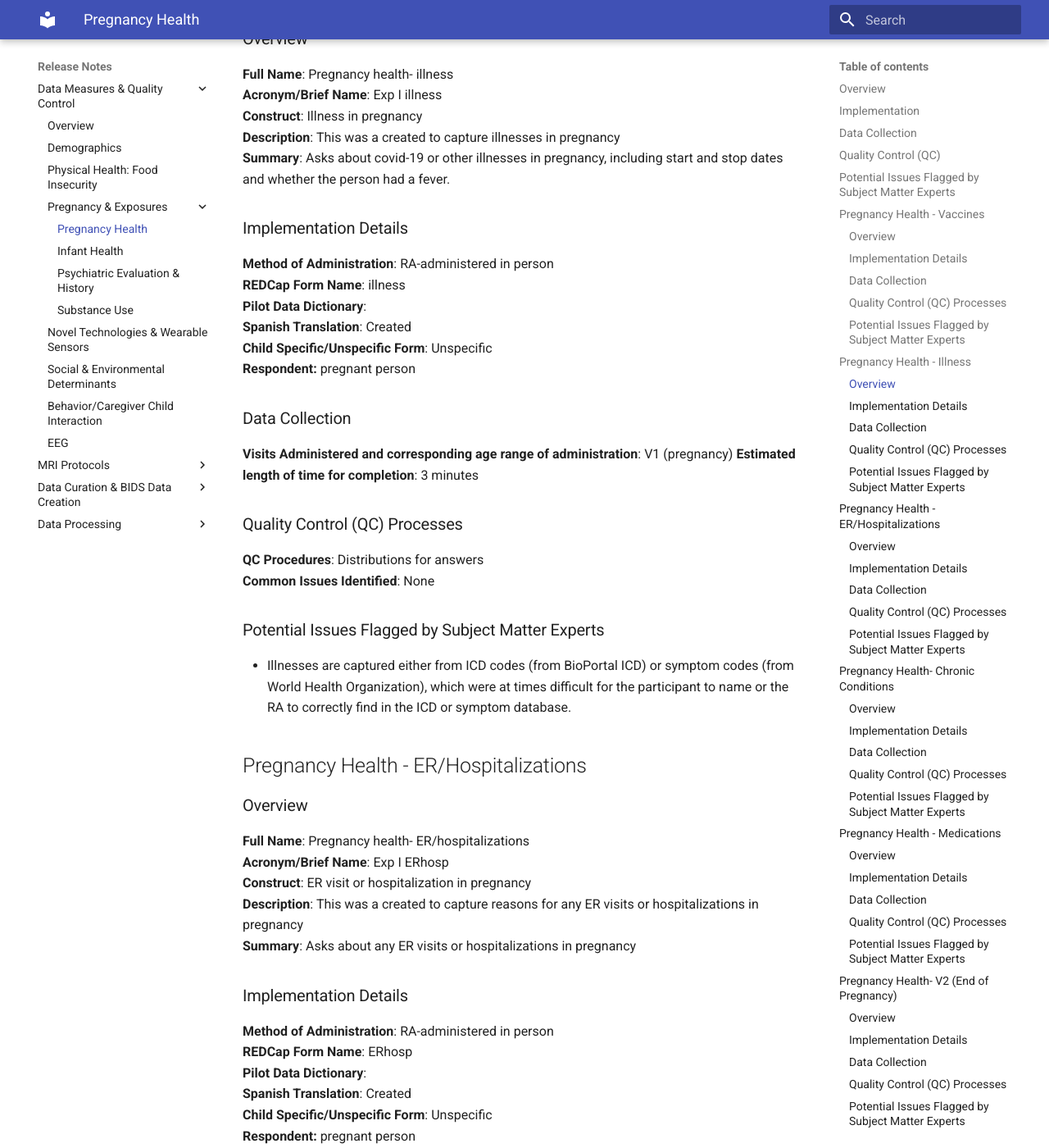
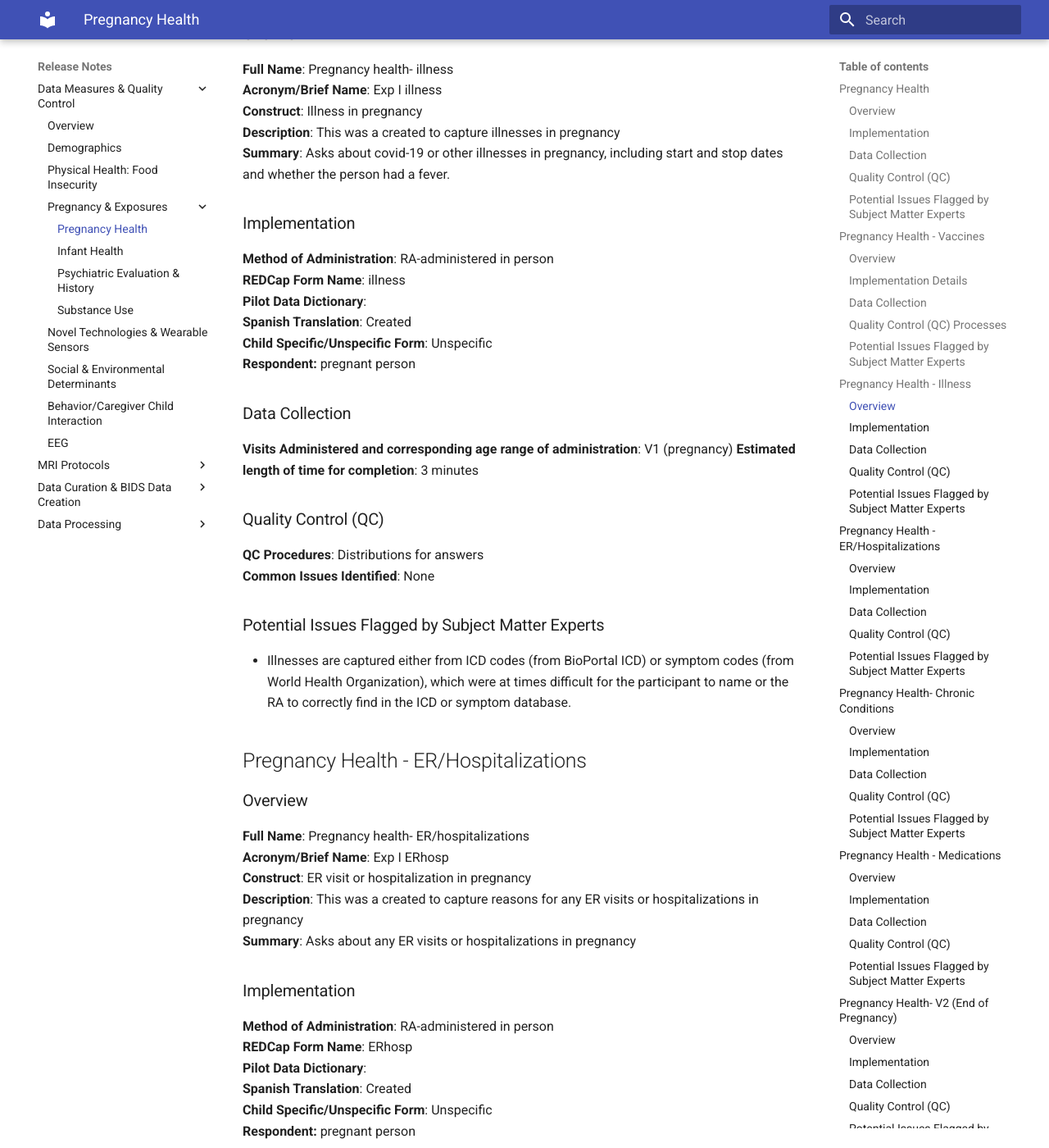
Before and after one commit to mattcieslak/hbcd-docs, an MkDocs documentation site: the page built from docs/measures/pregexp/preghealth.md, in a window 1280 px wide and 1400 px high, scrolled down 2061 px. Shown: the whole window at 82% size. Built offline with MkDocs 1.6.1 and Material for MkDocs 9.7.7, drawn with Linux system fonts in a browser that asks for light colours; some of the changed text lies outside the part shown.

Commit message:
Update preghealth.md

```diff
--- a/docs/measures/pregexp/preghealth.md
+++ b/docs/measures/pregexp/preghealth.md
@@ -1,12 +1,12 @@
-# Pregnancy Health
-## Overview
+## Pregnancy Health
+### Overview
 **Full Name**: Pregnancy health
 **Acronym/Brief Name**: Healthhx
 **Construct**: Pre-pregnancy and pregnancy health
 **Description**: This was a created to assess pre-pregnancy and pregnancy health
 **Summary**: Gravidity and parity, height and weight, pregnancy intentions, use of assisted reproductive technology, start of prenatal care, prenatal vitamin or aspirin use, secondhand smoke.
 
-## Implementation
+### Implementation
 **Method of Administration**: self-administered
 **REDCap Form Name**: Healthhx
 **Pilot Data Dictionary**:
@@ -14,15 +14,15 @@
 **Child Specific/Unspecific Form**: Unspecific
 **Respondent:** pregnant person
 
-## Data Collection
+### Data Collection
 **Visits Administered and corresponding age range of administration**:  V1 (pregnancy)
 **Estimated length of time for completion**: 5 minutes
 
-## Quality Control (QC)
+### Quality Control (QC)
 **QC Procedures**: Distributions for answers
 **Common Issues Identified**: None
 
-## Potential Issues Flagged by Subject Matter Experts
+### Potential Issues Flagged by Subject Matter Experts
 None
 
 ## Pregnancy Health - Vaccines
@@ -60,7 +60,7 @@
 **Description**: This was a created to capture illnesses in pregnancy
 **Summary**: Asks about covid-19 or other illnesses in pregnancy, including start and stop dates and whether the person had a fever.
 
-### Implementation Details
+### Implementation
 **Method of Administration**: RA-administered in person
 **REDCap Form Name**: illness
 **Pilot Data Dictionary**:
@@ -72,7 +72,7 @@
 **Visits Administered and corresponding age range of administration**:  V1 (pregnancy)
 **Estimated length of time for completion**: 3 minutes
 
-### Quality Control (QC) Processes
+### Quality Control (QC)
 **QC Procedures**: Distributions for answers
 **Common Issues Identified**: None
 
@@ -87,7 +87,7 @@
 **Description**: This was a created to capture reasons for any ER visits or hospitalizations in pregnancy
 **Summary**: Asks about any ER visits or hospitalizations in pregnancy
 
-### Implementation Details
+### Implementation
 **Method of Administration**: RA-administered in person
 **REDCap Form Name**: ERhosp
 **Pilot Data Dictionary**:
@@ -99,7 +99,7 @@
 **Visits Administered and corresponding age range of administration**:  V1 pregnancy visit
 **Estimated length of time for completion**: 5 minutes
 
-### Quality Control (QC) Processes
+### Quality Control (QC)
 **QC Procedures**: Distributions for answers
 **Common Issues Identified**: None
 
@@ -114,7 +114,7 @@
 **Description**: This was a created to capture chronic conditions (queried from a list) and sexually transmitted diseases in pregnancy.
 **Summary**: Asks about a pre-defined list of chronic conditions and sexually transmitted infections in pregnancy. Endorsed chronic conditions are asked whether they are ongoing or resolved.
 
-### Implementation Details
+### Implementation
 **Method of Administration**: self-administered in person
 **REDCap Form Name**: chroncond
 **Pilot Data Dictionary**:
@@ -126,7 +126,7 @@
 **Visits Administered and corresponding age range of administration**:  V1 (pregnancy)
 **Estimated length of time for completion**: 3 minutes
 
-### Quality Control (QC) Processes
+### Quality Control (QC)
 **QC Procedures**: Distributions for answers
 **Common Issues Identified**: None
 
@@ -141,7 +141,7 @@
 **Description**: This was a created to capture prescription and over the counter medications in pregnancy.
 **Summary**: Asks about any prescription or over the counter medications used since last menstrual period. For each, the participant is asked medication name, indication, frequency, start and stop date (if applicable).
 
-### Implementation Details
+### Implementation
 **Method of Administration**: RA-administered in person
 **REDCap Form Name**: Meds
 **Pilot Data Dictionary**:
@@ -153,7 +153,7 @@
 **Visits Administered and corresponding age range of administration**:  V1 (pregnancy)
 **Estimated length of time for completion**: 5 minutes
 
-### Quality Control (QC) Processes
+### Quality Control (QC)
 **QC Procedures**: Distributions for answers
 **Common Issues Identified**: None
 
@@ -168,7 +168,7 @@
 **Description**: This was a created to capture exposures between enrollment and delivery
 **Summary**: Updates information on prenatal vitamins, aspirin, infections, vaccines, prescription and over the counter medications (both continued from V1 and any new medications) and illnesses. In addition, we ask about pregnancy complications (from a list: e.g. gestational diabetes), labor, mode of delivery, place of delivery, and how many nights the birthing person remained in the hospital.
 
-### Implementation Details
+### Implementation
 **Method of Administration**: RA-administered in person
 **REDCap Form Name**: HealthV2 Preg
 **Pilot Data Dictionary**:
@@ -180,9 +180,9 @@
 **Visits Administered and corresponding age range of administration**:  V2 (0-1 month postnatal visit)
 **Estimated length of time for completion**: 10 minutes
 
-### Quality Control (QC) Processes
+### Quality Control (QC)
 **QC Procedures**: Distributions for answers
 **Common Issues Identified**: None
 
 ### Potential Issues Flagged by Subject Matter Experts
-* Same issues identified at V1 (difficulty with ICD codes (from BioPortal ICD) and medication names (from RxNORM)) apply to this visit as well.
+Same issues identified at V1 (difficulty with ICD codes (from BioPortal ICD) and medication names (from RxNORM)) apply to this visit as well.
```
